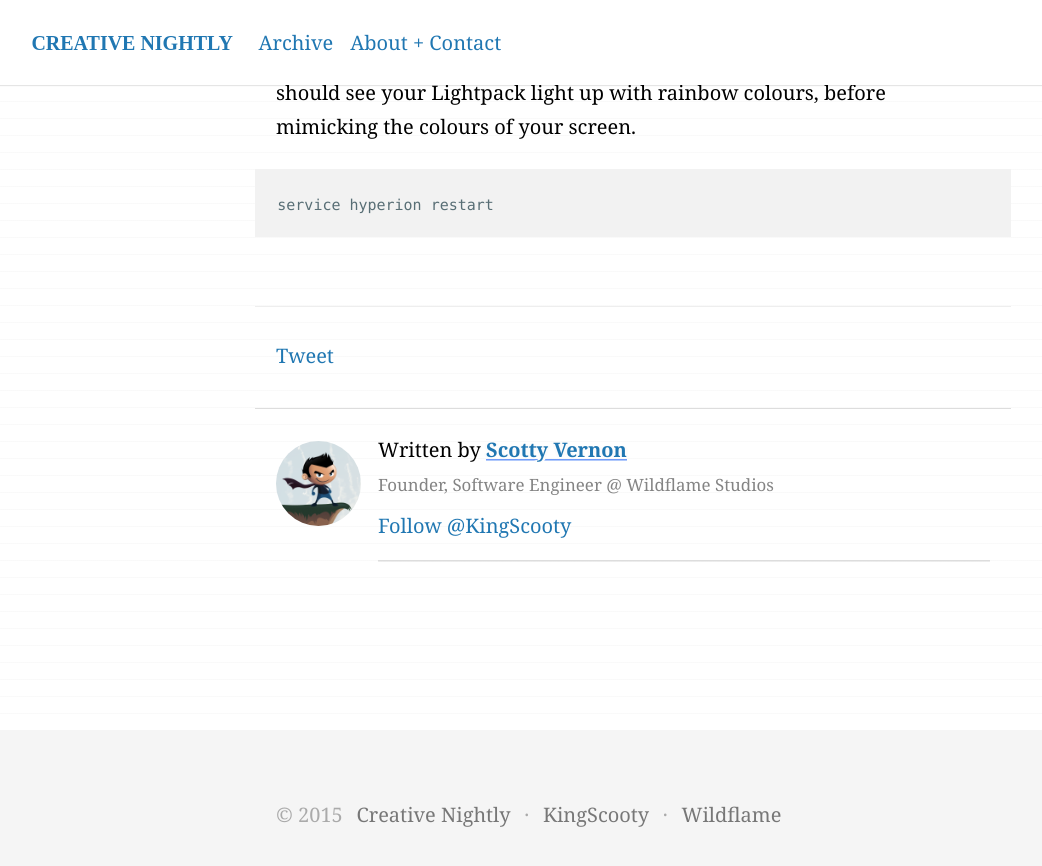
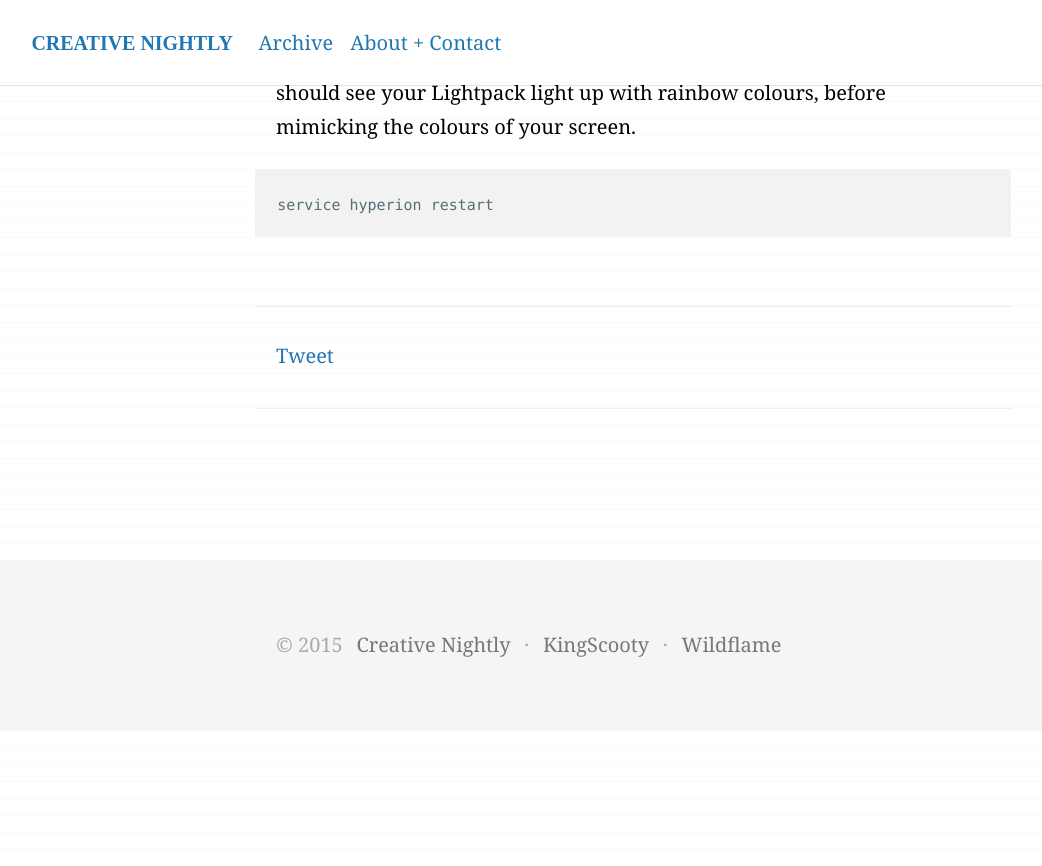
Before and after one commit to KingScooty/creativenightly.com, a Jekyll site: the page built from _posts/2014-07-22-setting-up-hyperion-on-a-raspberry-pi-for-use-with-lightpack.md, in a window 1280 px wide and 900 px high, scrolled down 1973 px. Shown: the top 866 px of the window, without its empty margins (7-1049 px from the left). Built offline with Jekyll 4.4.1, drawn with Linux system fonts in a browser that asks for light colours; comment, search, counter and statistics services are not loaded; after the commit the page ends 2703 px from its top, so only the background shows below that.

Commit message:
Strip out author article footer. Unecessary for one author.

```diff
--- a/_layouts/post.html
+++ b/_layouts/post.html
@@ -34,12 +34,11 @@ page-class: page--post
       {% include _social.html %}
     </aside>
 
+    <!--
     <footer class="content-block__footer">
       <address class="content-block__author media-object">
         <hr class="dark seperator seperator--tight">
         {% if page.author.image %}
-          <!-- <img src="/images/{{ page.author.image }}"> -->
-          <!-- <img class="media-object__image" src="https://en.gravatar.com/userimage/9935112/8e8d80494b972ad43cd3ad745d7d3b04.png?size=200"> -->
           <img src="/images/gravatar.png" alt="Scotty Vernon" class="media-object__image">
         {% endif %}
         <div class="type-p">
@@ -52,6 +51,8 @@ page-class: page--post
         <hr class="dark seperator seperator--tight">
       </address>
     </footer>
+    -->
+    <hr>
 
     {% if page.cover_copyright %}
     <section class="content-block__aside">
```
Also changed, not shown: 1 other file.
